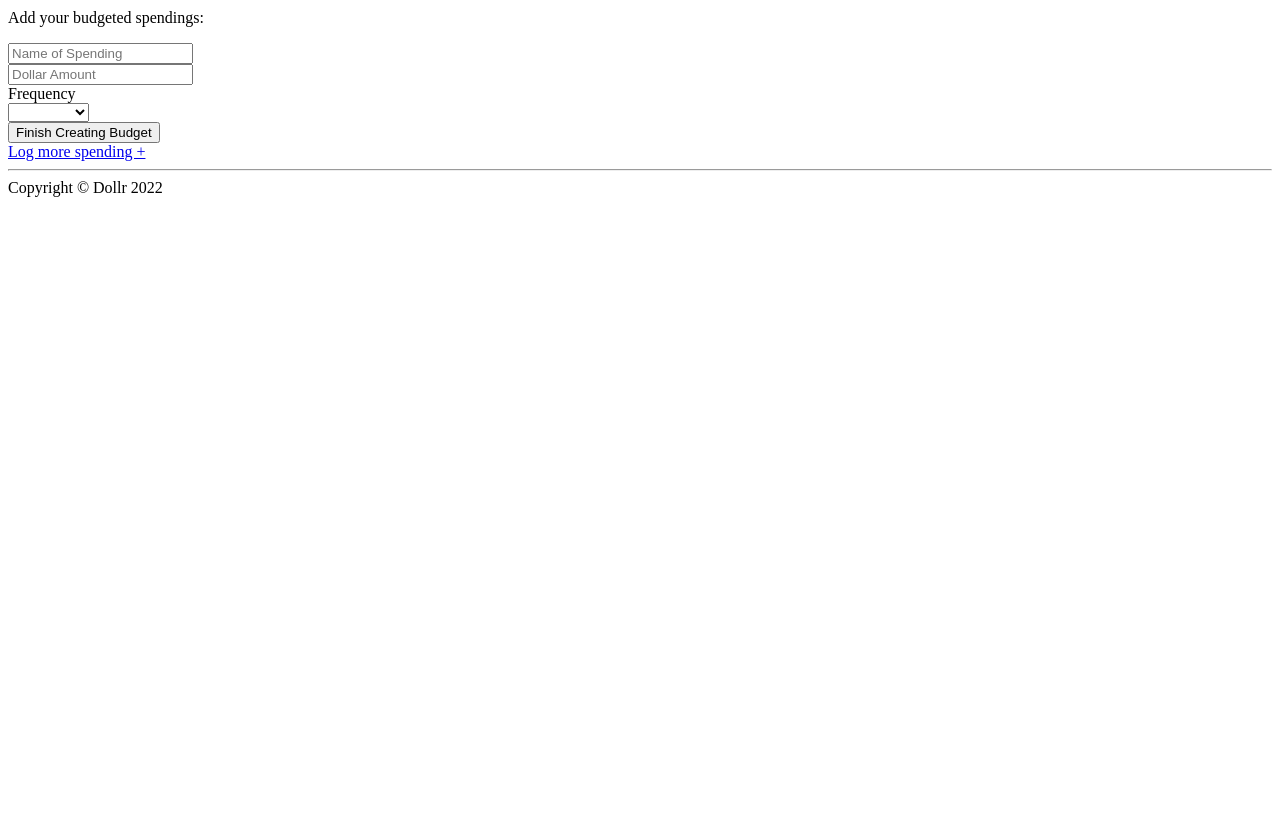
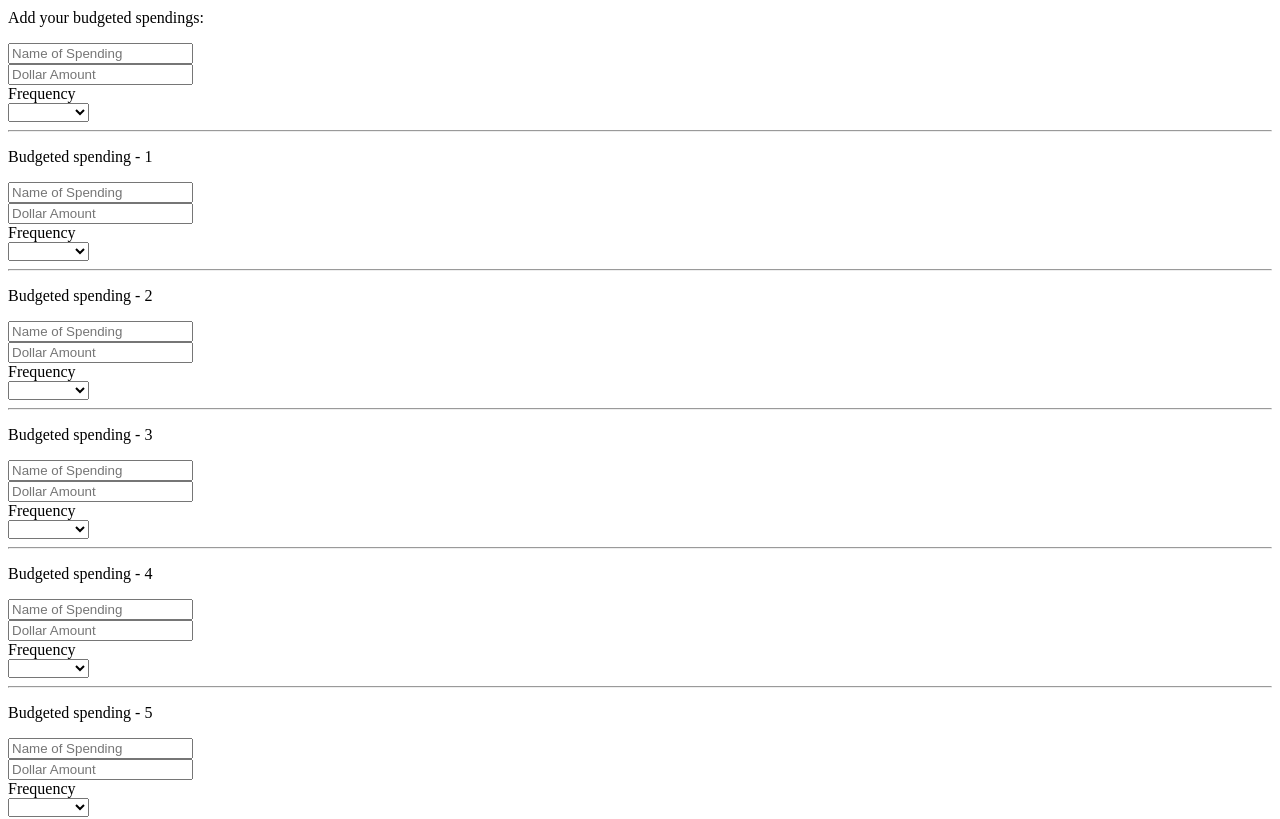
Before and after one commit to mattjkatz/capstone-frontend, a Vue app: page /finance-create in a window 1280 px wide. Shown: the part 1540-2359 px from the top of the page. Before the commit the page ends 1745 px from the top, so only its background shows below. Built offline with nearby package versions, Linux system fonts and the light colour scheme; the HTML template or start-up script is replaced by a standard one.

Commit message:
add the v-for index to spendings create

```diff
--- a/src/views/FinanceCreateView.vue
+++ b/src/views/FinanceCreateView.vue
@@ -131,6 +131,42 @@ export default {
                     </option>
                   </select>
                 </div>
+                <div v-for="index in 10" :key="index">
+                  <hr />
+                  <div>
+                    <p class="p text-gray-600 mb-3">Budgeted spending - {{ index }}</p>
+                  </div>
+                  <div class="form-group row">
+                    <div class="col-sm-6 mb-3 mb-sm-0">
+                      <input
+                        type="text"
+                        class="form-control form-control-user"
+                        id=""
+                        placeholder="Name of Spending"
+                        v-model="newSpending.name"
+                      />
+                    </div>
+                    <div class="col-sm-6">
+                      <input
+                        type="number"
+                        class="form-control form-control-user"
+                        id=""
+                        placeholder="Dollar Amount"
+                        v-model="newSpending.amount"
+                      />
+                    </div>
+                  </div>
+                  <div class="input-group mb-3">
+                    <div class="input-group-prepend">
+                      <label class="input-group-text" for="inputGroupSelect01">Frequency</label>
+                    </div>
+                    <select class="custom-select" v-model="newSpending.frequency" id="inputGroupSelect01">
+                      <option v-for="frequency in frequencies" v-bind:key="frequency.id" value="frequency">
+                        {{ frequency }}
+                      </option>
+                    </select>
+                  </div>
+                </div>
                 <input
                   class="btn btn-primary btn-user btn-block"
                   href="/"
```
